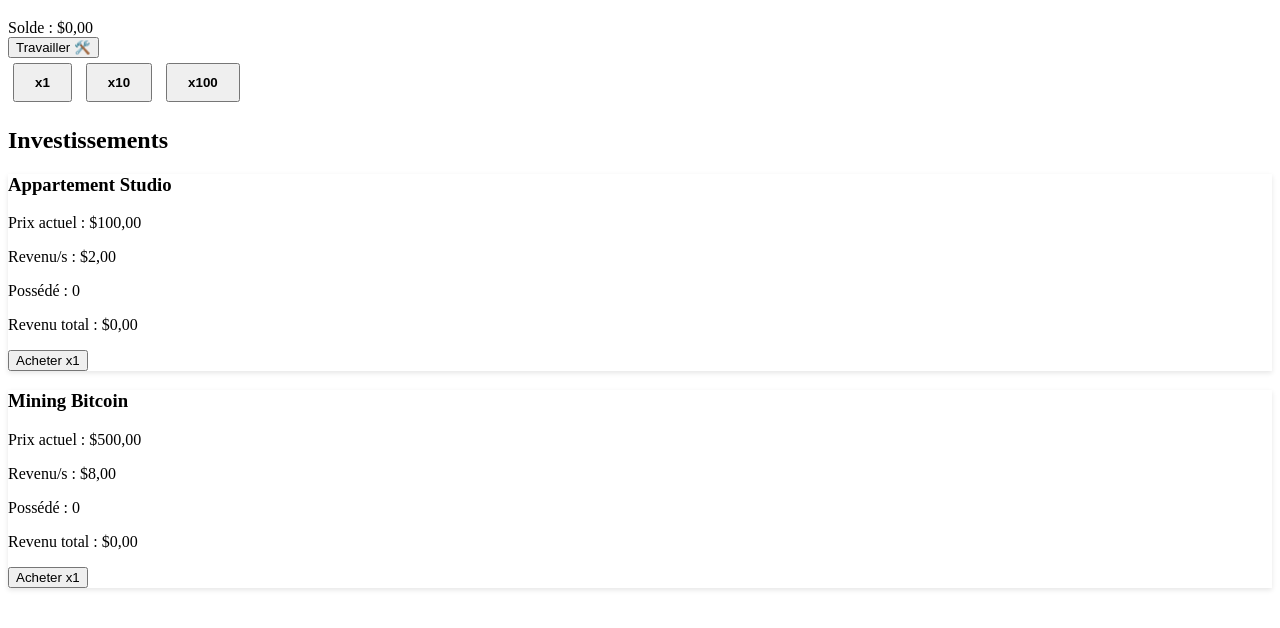
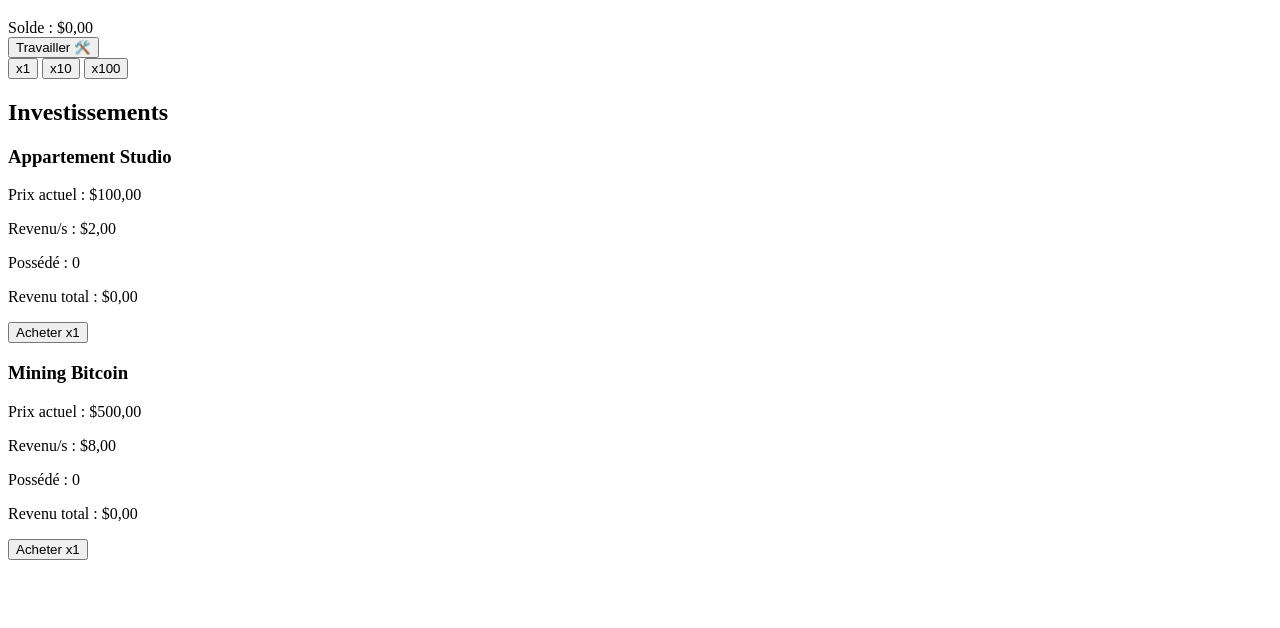
Before and after one commit to Lukecln/clicker-game, a plain HTML site: page index.html in a window 1280 px wide. Shown: the part 62-690 px from the top of the page. Drawn offline with Linux system fonts and the light colour scheme.

Commit message:
Update style.css

```diff
--- a/style.css
+++ b/style.css
@@ -1,3 +1,4 @@
+[
   #buy-options button {
     margin: 5px;
     padding: 10px 20px;
@@ -6,3 +7,16 @@
   .asset {
     box-shadow: 0 2px 5px rgba(0,0,0,0.1);
   }
+  {
+    "id": "studio",
+    "name": "Appartement Studio",
+    "price": 100,
+    "income": 2
+  },
+  {
+    "id": "bitcoin",
+    "name": "Mining Bitcoin",
+    "price": 500,
+    "income": 8
+  }
+]
```
Lines whose indentation alone changed are shown as unchanged.
